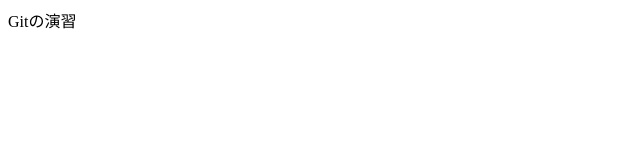
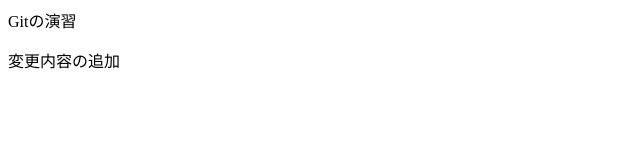
Before and after one commit to yukino0112s/git-test, a plain HTML site: page index.html in a window 1280 px wide. Shown: the whole page, without its empty margins (0-640 px from the left). Drawn offline with Linux system fonts and the light colour scheme.

Commit message:
Update index.html

```diff
--- a/index.html
+++ b/index.html
@@ -1 +1,2 @@
 <p> Gitの演習</p>
+<p>変更内容の追加</p>
```
